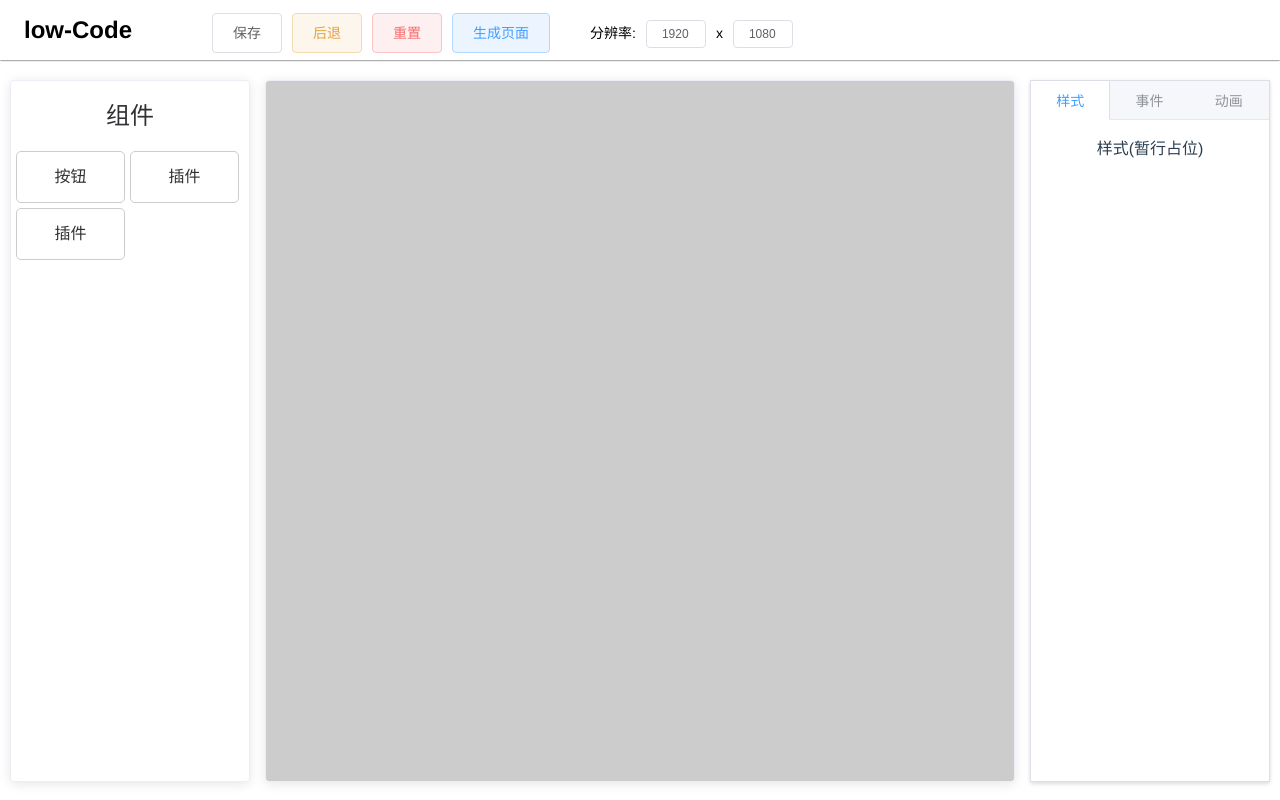
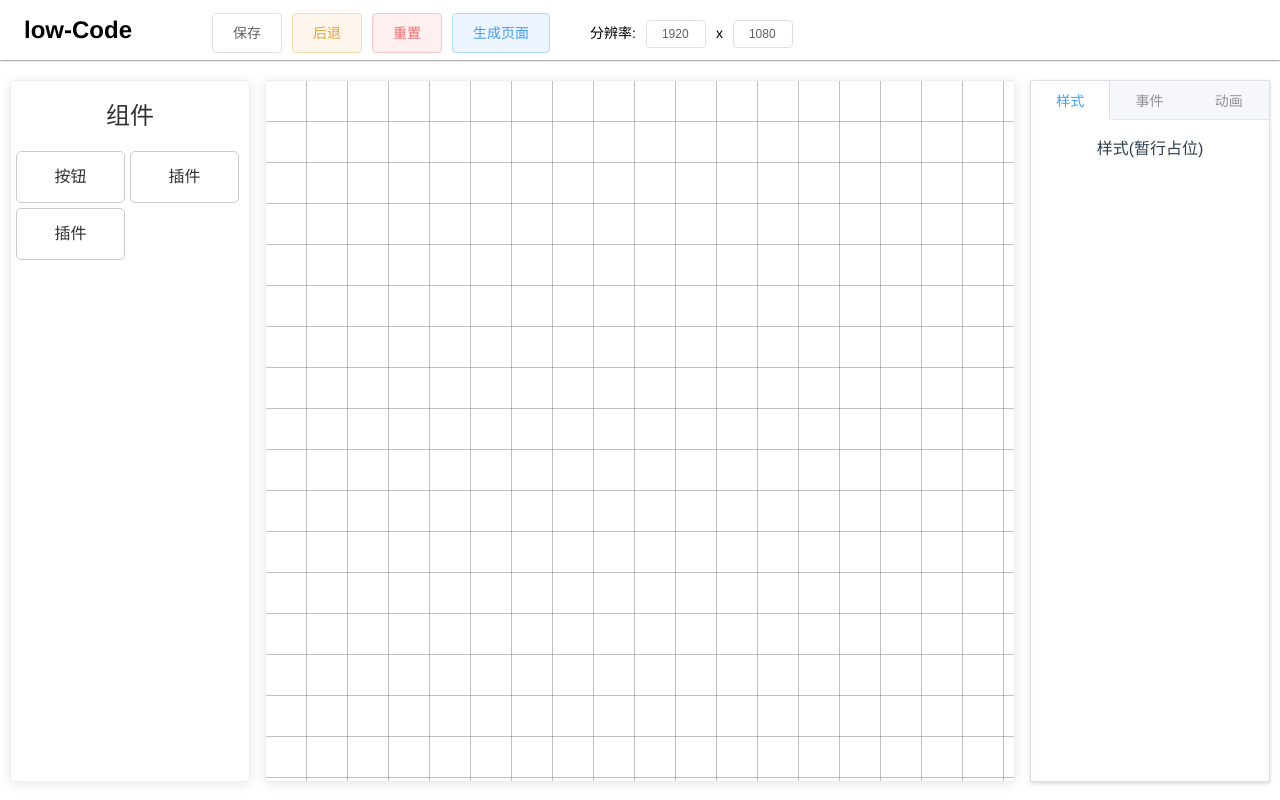
Before and after one commit to wzy541/low-code-platform, a Vue app: page / in a window 1280 px wide. Built offline with nearby package versions, Linux system fonts and the light colour scheme.

Commit message:
增加了画布的背景网格 by Woceda

```diff
--- a/public/index.html
+++ b/public/index.html
@@ -1,13 +1,23 @@
 <!DOCTYPE html>
-<html lang="zh" style="height: 100%">
+<html lang="zh">
   <head>
     <meta charset="utf-8">
     <meta http-equiv="X-UA-Compatible" content="IE=edge">
     <meta name="viewport" content="width=device-width,initial-scale=1.0">
-    <link rel="icon" href="<%= BASE_URL %>favicon.ico">
+    <link rel="icon" href="./favicon.ico">
     <title><%= htmlWebpackPlugin.options.title %></title>
+      <style>
+          html,body{
+              height: 100%;
+              width: 100%;
+          }
+          *{
+              margin: 0;
+              padding: 0;
+          }
+      </style>
   </head>
-  <body style="height: 100%">
+  <body>
     <noscript>
       <strong>We're sorry but <%= htmlWebpackPlugin.options.title %> doesn't work properly without JavaScript enabled. Please enable it to continue.</strong>
     </noscript>
--- a/src/components/MiddleCanvas.vue
+++ b/src/components/MiddleCanvas.vue
@@ -6,11 +6,11 @@
            事件名：setElement
            触发：鼠标抬起
       -->
-      <div @mouseup="setElement" :style="'width:'+viewWidth+'px;' +'height:'+viewHeight+'px'">
+      <canvas id="myCanvas" @mouseup="setElement" :style="'width:'+viewWidth+'px;' +'height:'+viewHeight+'px'">
         <!--
           画布内容
         -->
-      </div>
+      </canvas>
     </el-card>
   </div>
 </template>
@@ -77,6 +77,7 @@ export default {
     },
   }
 }
+
 </script>
 
 <style lang="less" scoped>
@@ -90,13 +91,18 @@ export default {
     overflow: scroll;
     height: 100%;
 
-    div {
+    canvas {
       // position: relative;
       // top: 50%;
       // transform:translateY(-50%) ;
       // transform: scale(2);
       margin: 0 auto;
-      background-color: #ccc;
+      //画布网格样式
+      height: inherit; /* 继承高度 */
+      background: #ccc;
+      background: -webkit-linear-gradient(top, transparent 40px, gray 41px),-webkit-linear-gradient(left, transparent 40px, gray 41px);
+      background-size: 41px 41px;
+
     }
   }
 
```
